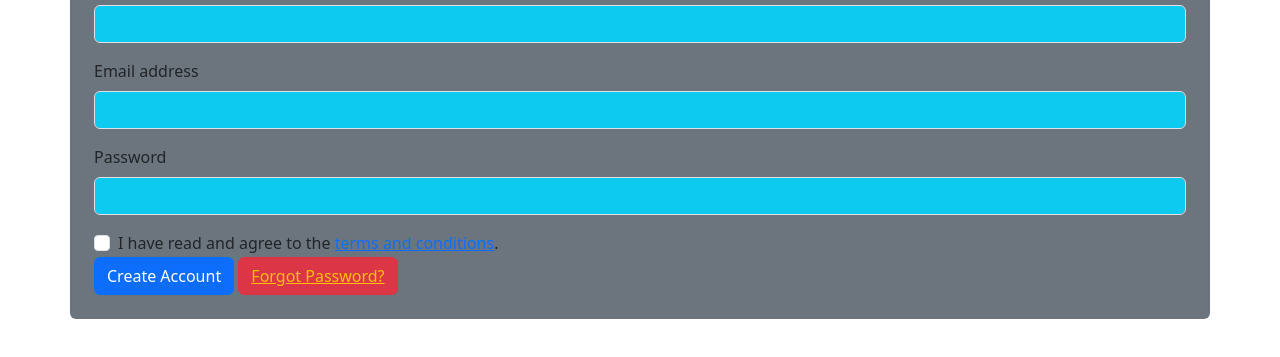
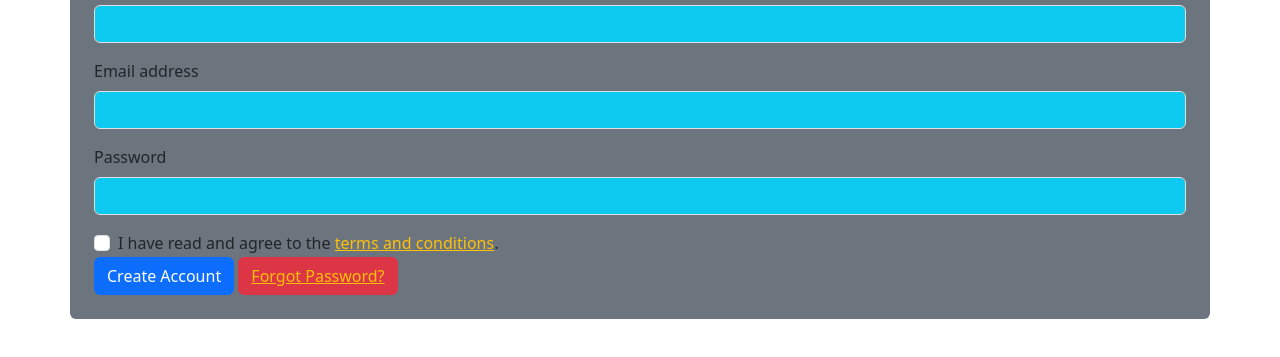
Before and after one commit to Loggingout/Passionate-Trap, a website built with Vite: page src/create-account.html in a window 1280 px wide. Shown: the part 211-568 px from the top of the page. Built offline with nearby package versions, Linux system fonts and the light colour scheme.

Commit message:
Changing link coloring.

```diff
--- a/src/create-account.html
+++ b/src/create-account.html
@@ -58,7 +58,7 @@
                     <div class="form-check mt-3">
                         <input class="form-check-input" type="checkbox" id="acknowledgements" required>
                         <label class="form-check-label" for="acknowledgements">
-                            I have read and agree to the <a href="#">terms and conditions</a>.
+                            I have read and agree to the <a href="#" class="link-warning">terms and conditions</a>.
                         </label>
                         <div class="invalid-feedback mb-6">
                             <p>You must agree before submitting.</p>
```
